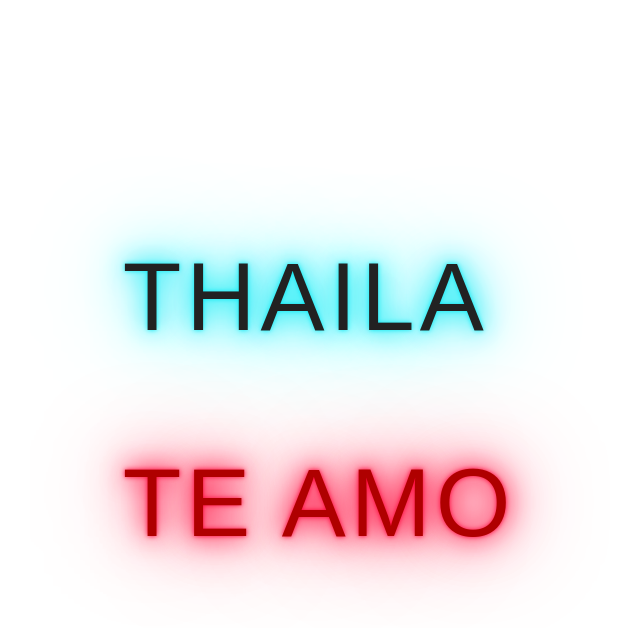
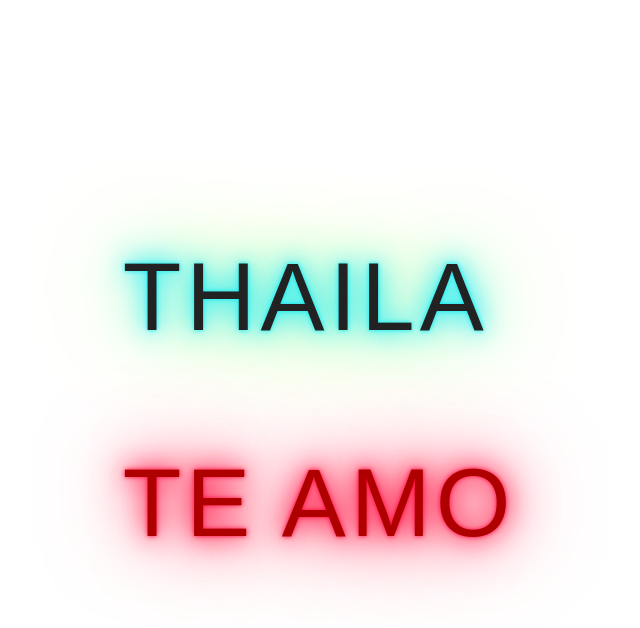
Before and after one commit to All4nBK/Thaila, a plain HTML site: page index.html in a window 1280 px wide. In both pictures the pointer is over the element 640 px from the left and 407 px from the top of the page. Shown: the whole page, without its empty margins (321-961 px from the left). Drawn offline with Linux system fonts and the light colour scheme.

Commit message:
Automated commit on 2023-10-15 10:26:05

```diff
--- a/style.css
+++ b/style.css
@@ -33,7 +33,7 @@ h3 {
   text-shadow:  0 0 5px #03e9f4,
   0 0 25px #03e9f4,
   0 0  50px #03e9f4,
-  0 0 100px #03e9f4;
+  0 0 100px #8cf403;
   opacity: 1;
 }
 
```
